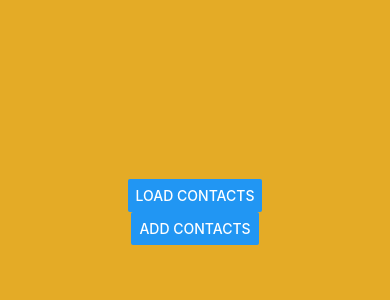
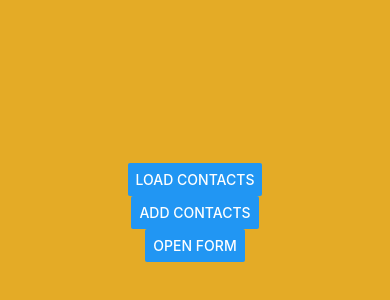
Before and after one commit to scl2589/react-native, a React Native app in the folder RNative_ImagePicker/: screen / in a window 390 px wide. Shown: the part 210-510 px from the top of the page. Built offline with nearby package versions, Linux system fonts and the light colour scheme.

Commit message:
Add contact using contact form

```diff
--- a/RNative_ImagePicker/App.js
+++ b/RNative_ImagePicker/App.js
@@ -94,12 +94,7 @@ class App extends Component {
           }]
         }
         Contacts.addContact(newContact).then((contacts) => {
-            // console.warn(contacts);
-            // this.setState({
-            //   myContacts: contacts
-            // })
             this.getContacts();
-            // setMyContacts(contacts);
           })
           .catch((err) => {
             console.error(err);
@@ -109,6 +104,12 @@ class App extends Component {
         alert('no permission');
       }
     });
+  }
+
+  openForm = () => {
+    Contacts.openContactForm({}).catch((err)=> {
+      if (err) console.warn(err)
+    })
   }
 
   render() {
@@ -129,6 +130,10 @@ class App extends Component {
           title="Add Contacts"
           onPress={()=>this.addContacts()}
         />
+        <Button
+          title="Open Form"
+          onPress={()=>this.openForm()}
+        />
       </View>
     )
   }
```
